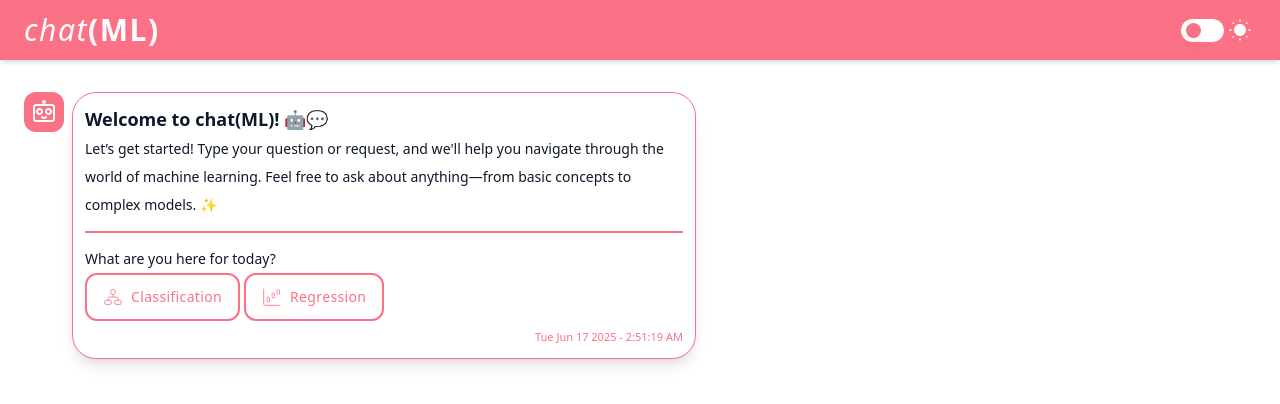
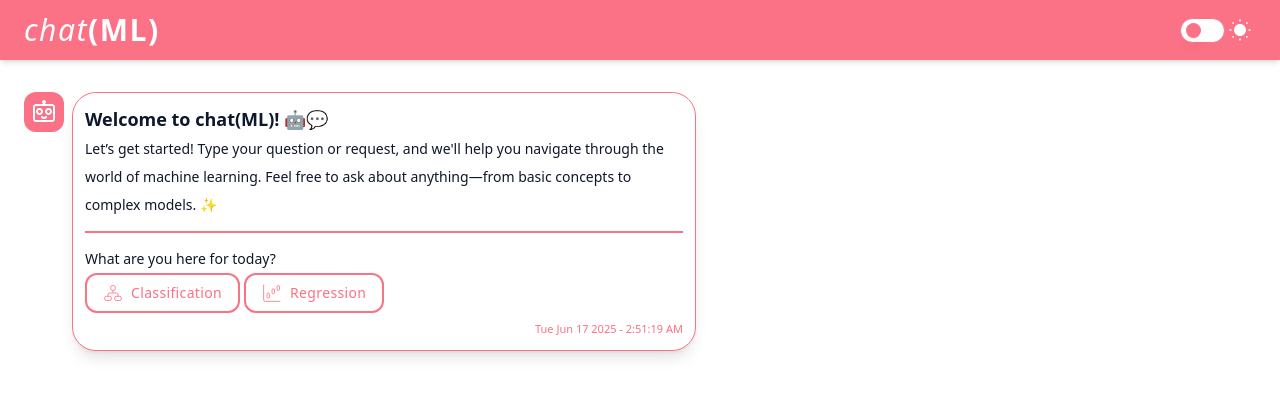
Before and after one commit to sameera-g-mathad/ml-ts, a React (Create React App) app: page / in a window 1280 px wide. Shown: the top 404 px of the page. Built offline with nearby package versions, Linux system fonts and the light colour scheme.

Commit message:
fix: added a small fix

```diff
--- a/src/Components/Reusables/Button.tsx
+++ b/src/Components/Reusables/Button.tsx
@@ -21,7 +21,7 @@ export const ButtonComponent: React.FC<buttonInterface & themeInterface> = ({
         ...({ '--use-color': color } as React.CSSProperties),
         cursor: disabled ? 'not-allowed' : 'pointer',
       }}
-      className="button border-2 py-2 sm:px-4 px-3 mr-1 rounded-xl tracking-wide capitalize"
+      className="button border-2 py-1 sm:px-4 px-3 mr-1 rounded-xl tracking-wide capitalize"
       onClick={() => {
         callback && callback();
         if (conditionalDisplay) setConditionalDisplay(false)
--- a/src/Components/Reusables/FileInput.tsx
+++ b/src/Components/Reusables/FileInput.tsx
@@ -27,7 +27,7 @@ export const FileInputComponent: React.FC<fileInterface & themeInterface> = ({
           style={{
             ...({ '--use-color': color } as React.CSSProperties),
           }}
-          className="file-input border-2 flex items-center justify-evenly px-3 rounded-xl py-2 "
+          className="file-input border-2 flex items-center justify-evenly px-3 rounded-xl py-1 "
           htmlFor="file-input"
         >
           <UploadSvg />
```
